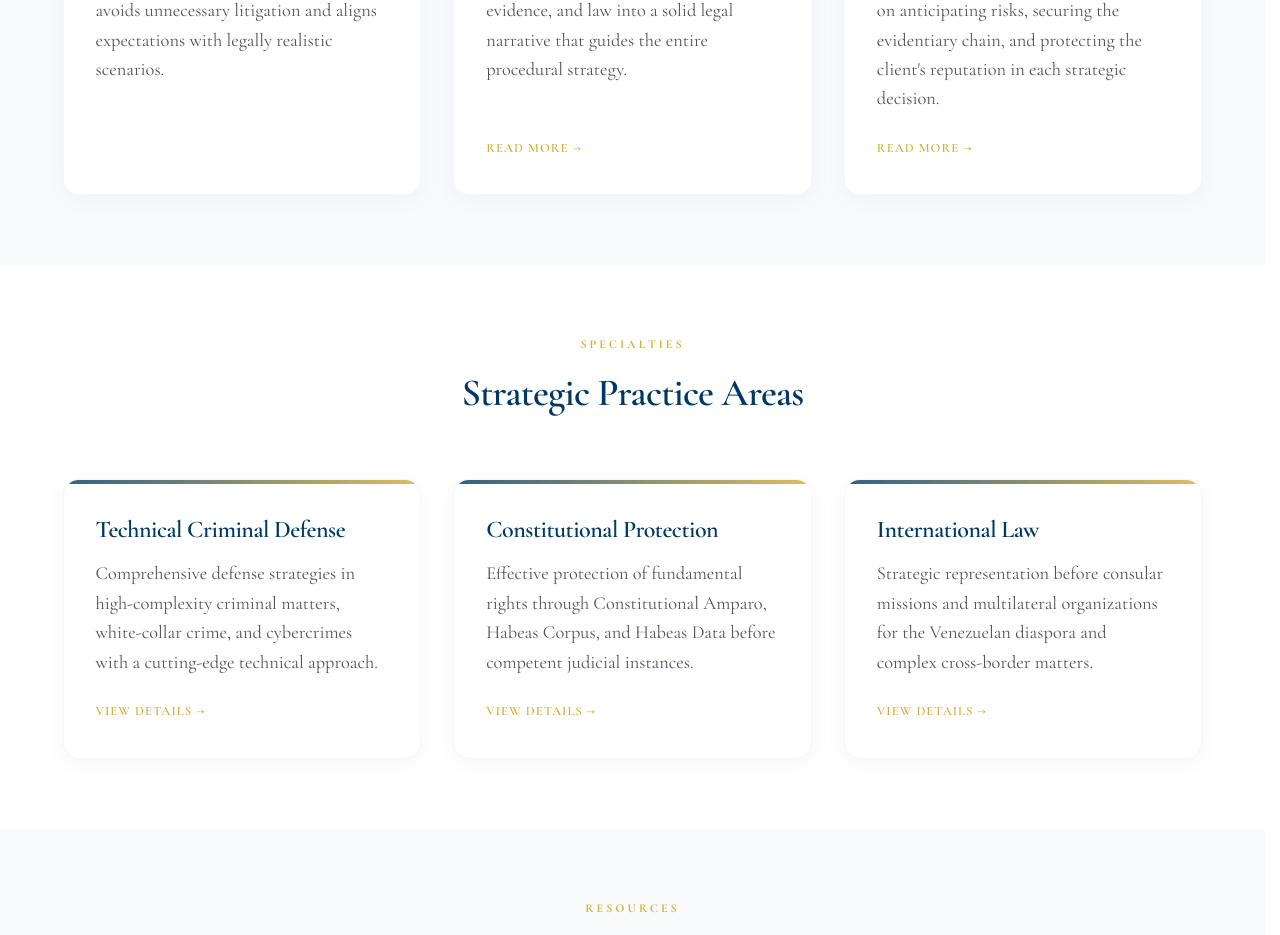
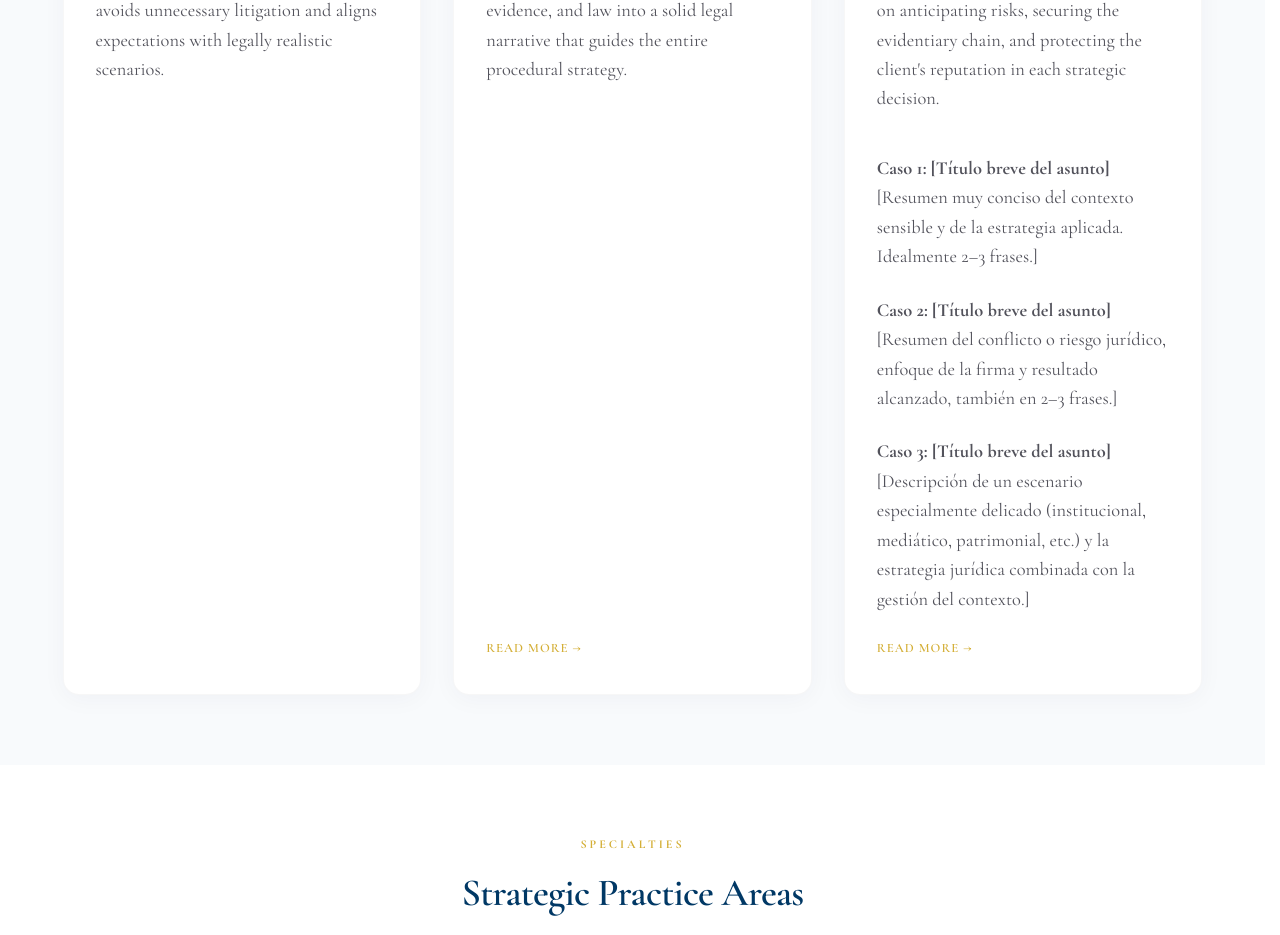
Before and after one commit to mcolina777-cpu/mac-consultores-site-clean, a Next.js app: page /en in a window 1280 px wide. Shown: the part 2798-3733 px from the top of the page. Built offline with nearby package versions, Linux system fonts and the light colour scheme.

Commit message:
feat: update representative scenarios card in home page

```diff
--- a/src/app/[locale]/page.tsx
+++ b/src/app/[locale]/page.tsx
@@ -120,10 +120,40 @@ export default async function Home({ params }: Props) {
             </article>
 
             <article className="card">
-              <span className="section-tag">{dict?.home?.strategies?.representative_scenarios?.tag}</span>
+              <span className="section-tag">
+                {dict?.home?.strategies?.representative_scenarios?.tag}
+              </span>
               <h3>{dict?.home?.strategies?.representative_scenarios?.title}</h3>
-              <p>{dict?.home?.strategies?.representative_scenarios?.desc}</p>
-              <Link href={getRoute(locale, "estrategiaEscenariosRepresentativos")} className="news-link"><span>{dict?.news?.read_more}</span></Link>
+
+              {/* Intro breve de la tarjeta, manteniendo el texto desde el diccionario */}
+              <p>
+                {dict?.home?.strategies?.representative_scenarios?.desc}
+              </p>
+
+              {/* Bloque de casos representativos */}
+              <div className="mt-1rem">
+                <p>
+                  <strong>Caso 1: [Título breve del asunto]</strong><br />
+                  [Resumen muy conciso del contexto sensible y de la estrategia aplicada. Idealmente 2–3 frases.]
+                </p>
+
+                <p>
+                  <strong>Caso 2: [Título breve del asunto]</strong><br />
+                  [Resumen del conflicto o riesgo jurídico, enfoque de la firma y resultado alcanzado, también en 2–3 frases.]
+                </p>
+
+                <p>
+                  <strong>Caso 3: [Título breve del asunto]</strong><br />
+                  [Descripción de un escenario especialmente delicado (institucional, mediático, patrimonial, etc.) y la estrategia jurídica combinada con la gestión del contexto.]
+                </p>
+              </div>
+
+              <Link
+                href={getRoute(locale, "estrategiaEscenariosRepresentativos")}
+                className="news-link"
+              >
+                <span>{dict?.news?.read_more}</span>
+              </Link>
             </article>
           </div>
         </div>
```
